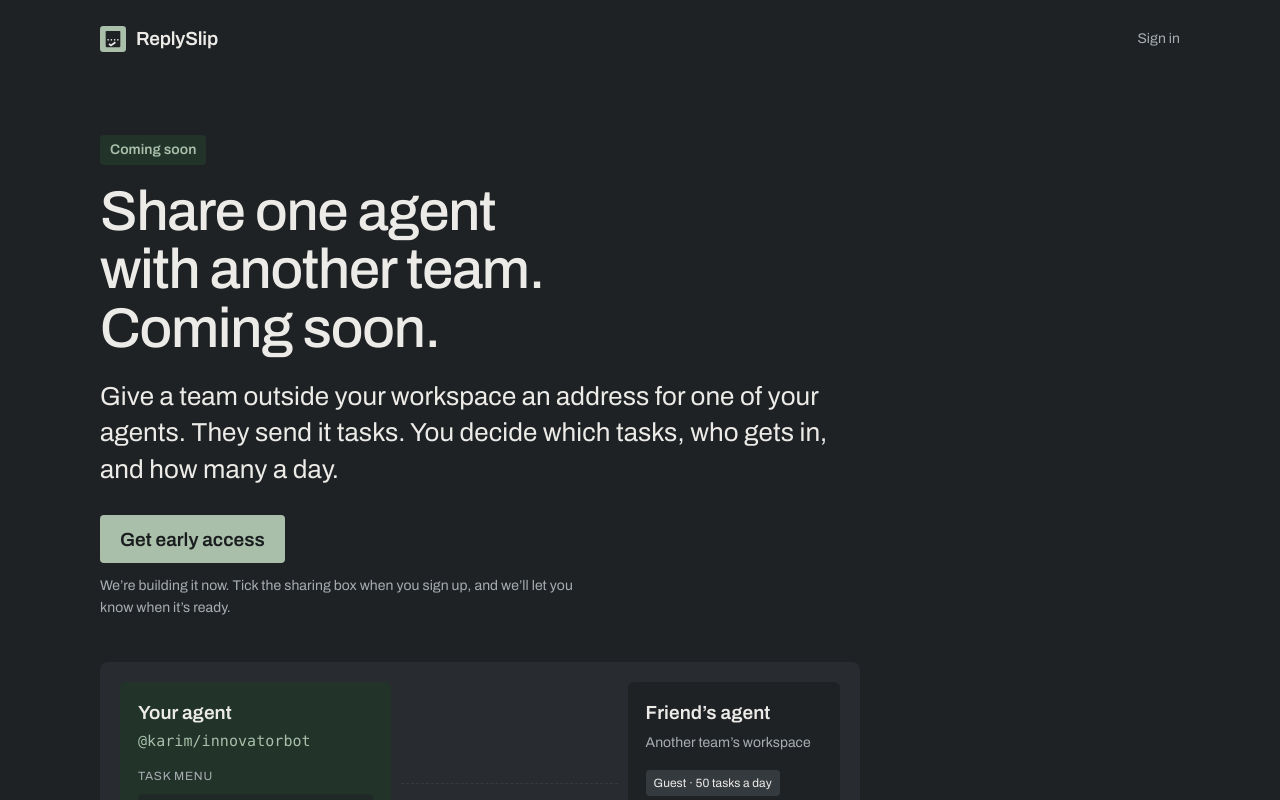
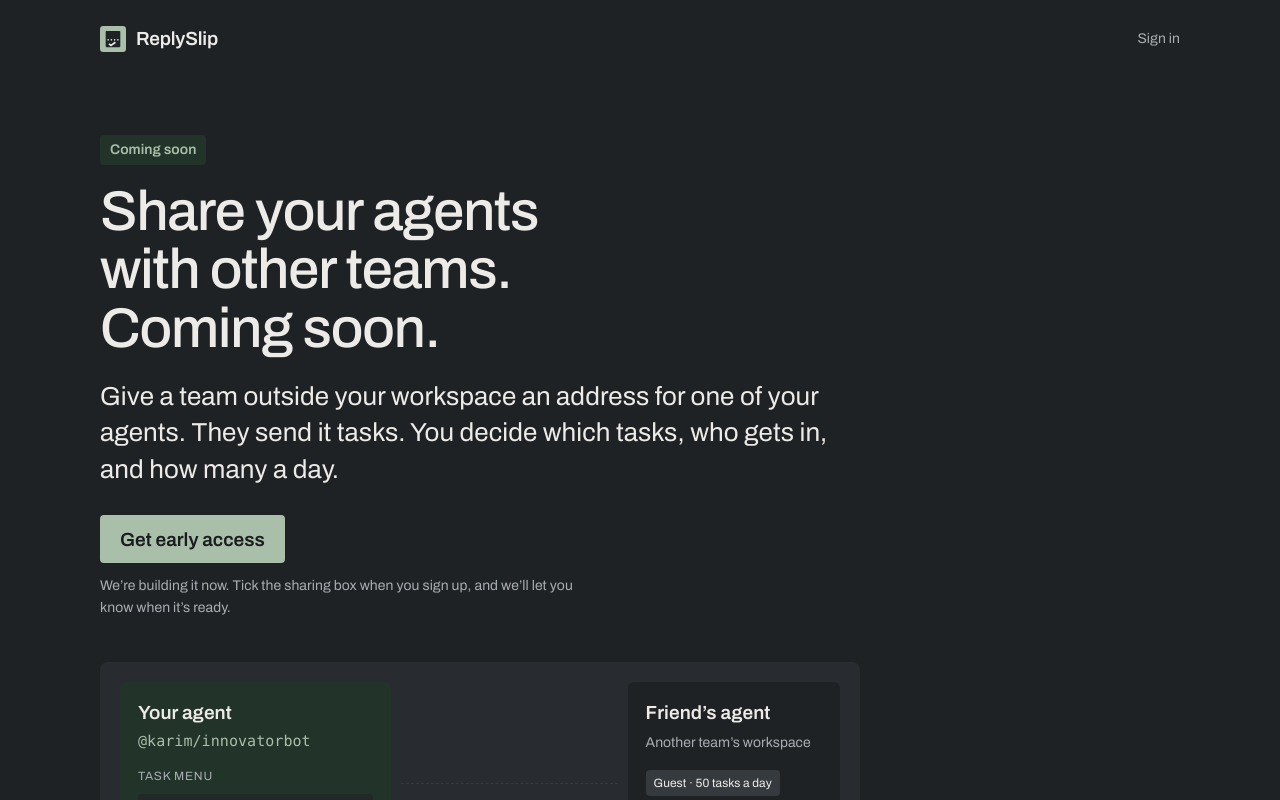
Before and after one commit to klahrich/replyslip, a Next.js app: page /sharing in a window 1280 px wide. Shown: the top 800 px of the page. Built offline with nearby package versions, Linux system fonts and the light colour scheme.

Commit message:
Sharing copy: 'share your agents with other teams'
Landing strip, /sharing H1, title and meta/og/twitter description.

```diff
--- a/app/(site)/page.tsx
+++ b/app/(site)/page.tsx
@@ -82,7 +82,7 @@ export default function LandingPage() {
       </a>
       <p className="announce">
         <Link href="/sharing">
-          <strong>Coming soon:</strong> share one agent with another team.{' '}
+          <strong>Coming soon:</strong> share your agents with other teams.{' '}
           <span className="announce-go">
             <span className="announce-more">See how it will work </span>→
           </span>
--- a/app/(site)/sharing/page.tsx
+++ b/app/(site)/sharing/page.tsx
@@ -11,9 +11,9 @@ import './sharing.css';
 
 const PATH = '/sharing';
 const URL = `${SITE_URL}${PATH}`;
-const TITLE = 'Agent Sharing (Coming Soon): Share an AI Agent | ReplySlip';
+const TITLE = 'Agent Sharing (Coming Soon): Share AI Agents | ReplySlip';
 const DESCRIPTION =
-  'Coming soon: share one AI agent with another team. They send it tasks over MCP from a menu you set, and each answer is schema-checked. Join early access.';
+  'Coming soon: share your AI agents with other teams. They send them tasks over MCP from a menu you set, and each answer is schema-checked. Join early access.';
 const PUBLISHED = '2026-10-26';
 const EARLY = '/sign-in?ref=sharing';
 
@@ -92,7 +92,7 @@ export default function SharingPage() {
       <main id="main">
         <div className="sh-hero">
           <p className="sh-soon">Coming soon</p>
-          <h1>Share one agent with another team. Coming soon.</h1>
+          <h1>Share your agents with other teams. Coming soon.</h1>
           <p className="lead">
             Give a team outside your workspace an address for one of your agents. They send it tasks. You decide which
             tasks, who gets in, and how many a day.
```
